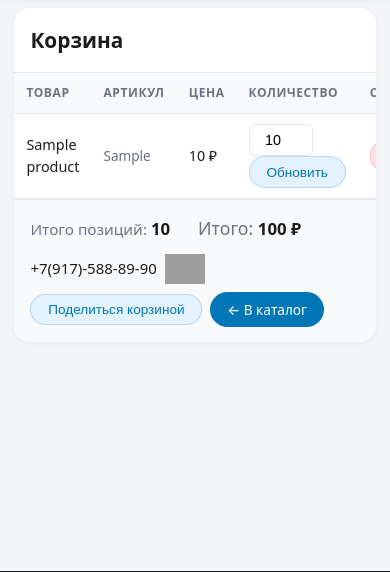
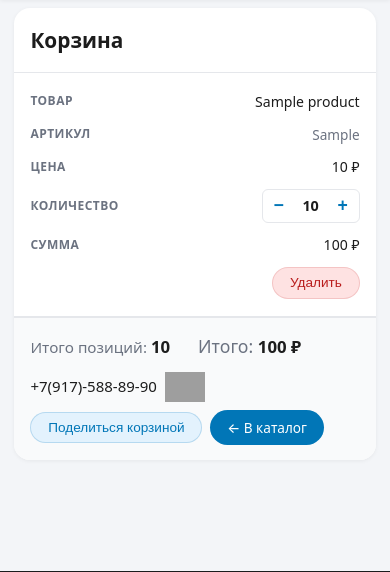
Before and after one commit to DanilaTorubarov/Dima-Site, a Django app: page /cart/ in a window 390 px wide. Shown: the part 131-703 px from the top of the page. Run offline with Django 5.2, Linux system fonts and the light colour scheme; a user stored in the database is signed in; tables that the repository leaves empty hold one stand-in row (values such as "Sample post"); grey boxes are pictures that could not be loaded.

Commit message:
Replace cart quantity input with stepper widget and add mobile layout
- Swap number input + "Обновить" button for −/qty/+ stepper (matches product page style)
- Stepper uses AJAX set_cart_quantity; removing last unit deletes the row live
- Subtotal and total update in-place without page reload
- Cart table renders as labeled cards on mobile (≤768px)

https://claude.ai/code/session_01Mjg4maXRrhbFazDGbUVBAH

```diff
--- a/Shop/static/style.css
+++ b/Shop/static/style.css
@@ -651,6 +651,26 @@ form.inline { display: inline; }
     color: var(--text-main);
 }
 .cart-actions { display: flex; gap: 0.5rem; flex-wrap: wrap; align-items: center;}
+
+/* ── Cart row quantity stepper ───────────────────────────── */
+.cart-row-qty {
+    display: inline-flex;
+    align-items: center;
+    border: 1.5px solid var(--border);
+    border-radius: var(--radius-sm);
+    overflow: hidden;
+    background: var(--bg-surface);
+}
+.cart-row-qty-val {
+    min-width: 2rem;
+    text-align: center;
+    font-size: 0.9rem;
+    font-weight: 600;
+    padding: 0 0.25rem;
+    color: var(--text-main);
+    user-select: none;
+}
+
 .cart-empty {
     padding: 3rem 1.5rem;
     text-align: center;
@@ -1757,12 +1777,44 @@ footer {
     }
 
     .cart-wrap h1 { padding: 1rem; }
-    .cart-table th, .cart-table td { padding: 0.65rem 0.75rem; }
     .cart-footer {
         flex-direction: column;
         align-items: flex-start;
         padding: 0.9rem 1rem;
     }
+
+    /* Cart table → card layout on mobile */
+    .cart-table thead { display: none; }
+    .cart-table,
+    .cart-table tbody,
+    .cart-table tr,
+    .cart-table td { display: block; width: 100%; }
+    .cart-table tr {
+        border-bottom: 2px solid var(--border);
+        padding: 0.75rem 0;
+    }
+    .cart-table tr:last-child { border-bottom: none; }
+    .cart-table td {
+        display: flex;
+        align-items: center;
+        justify-content: space-between;
+        padding: 0.35rem 1rem;
+        border-bottom: none;
+        font-size: 0.88rem;
+    }
+    .cart-table td[data-label]::before {
+        content: attr(data-label);
+        font-size: 0.75rem;
+        font-weight: 700;
+        color: var(--text-muted);
+        text-transform: uppercase;
+        letter-spacing: .04em;
+        flex-shrink: 0;
+        margin-right: 0.75rem;
+    }
+    .cart-table td[data-label=""]::before { display: none; }
+    .cart-table td[data-label=""] { justify-content: flex-end; }
+    .cart-table tr:hover td { background: inherit; }
 
     .auth-card { padding: 1.5rem 1.25rem; }
 
--- a/Shop/templates/main/cart_detail.html
+++ b/Shop/templates/main/cart_detail.html
@@ -19,29 +19,27 @@
                     <th></th>
                 </tr>
             </thead>
-            <tbody>
+            <tbody id="cart-tbody">
                 {% for item in items %}
-                    <tr>
-                        <td>
+                    <tr data-product-pk="{{ item.product.pk }}" data-price="{{ item.product.price|default:'' }}">
+                        <td data-label="Товар">
                             <a href="{% url 'product_detail' item.product.pk %}" style="font-weight:500;">
                                 {{ item.product.name }}
                             </a>
                         </td>
-                        <td style="color:var(--text-muted);font-size:.85rem;">{{ item.product.sku }}</td>
-                        <td>{% if item.product.price %}{{ item.product.price|format_price }}{% else %}—{% endif %}</td>
-                        <td>
-                            {% if user.is_authenticated %}
-                                <form method="post" action="{% url 'update_cart_item' item.id %}" class="inline">
-                                    {% csrf_token %}
-                                    <input type="number" name="quantity" value="{{ item.quantity }}" min="1"
-                                           class="qty-input" style="width:4rem;">
-                                    <button type="submit" class="btn btn-secondary">Обновить</button>
-                                </form>
-                            {% else %}
-                                {{ item.quantity }}
-                            {% endif %}
+                        <td data-label="Артикул" style="color:var(--text-muted);font-size:.85rem;">{{ item.product.sku }}</td>
+                        <td data-label="Цена">{% if item.product.price %}{{ item.product.price|format_price }}{% else %}—{% endif %}</td>
+                        <td data-label="Количество">
+                            <div class="cart-row-qty">
+                                <button class="cart-stepper-btn cart-row-dec" type="button" aria-label="Уменьшить">−</button>
+                                <span class="cart-row-qty-val">{{ item.quantity }}</span>
+                                <button class="cart-stepper-btn cart-row-inc" type="button" aria-label="Увеличить">+</button>
+                            </div>
                         </td>
-                        <td>
+                        <td data-label="Сумма" class="cart-row-subtotal">
+                            {% if item.subtotal %}{{ item.subtotal|format_price }}{% else %}—{% endif %}
+                        </td>
+                        <td data-label="">
                             {% if user.is_authenticated %}
                                 <form method="post" action="{% url 'update_cart_item' item.id %}" class="inline">
                                     {% csrf_token %}
@@ -57,9 +55,9 @@
 
         <div class="cart-footer">
             <div class="cart-total">
-                Итого позиций: <strong>{{ total_items }}</strong>
+                Итого позиций: <strong id="cart-total-items">{{ total_items }}</strong>
                 {% if total_cost %}
-                <span class="cart-total-cost">Итого: <strong>{{ total_cost|format_price }}</strong></span>
+                <span class="cart-total-cost">Итого: <strong id="cart-total-cost">{{ total_cost|format_price }}</strong></span>
                 {% endif %}
             </div>
             <div class="cart-actions">
@@ -137,4 +135,102 @@
     });
 })();
 </script>
+
 {% endblock %}
+
+{% block extra_js %}
+<script>
+(function () {
+    var CSRF = document.querySelector('meta[name="csrf-token"]').content;
+
+    function formatPrice(value) {
+        if (value === null || value === undefined || value === '') return '—';
+        var f = parseFloat(value);
+        if (isNaN(f)) return '—';
+        var whole = Math.floor(f);
+        var frac = Math.round((f - whole) * 100);
+        function fmtWhole(n) {
+            return n.toString().replace(/\B(?=(\d{3})+(?!\d))/g, '\u00a0');
+        }
+        if (frac === 0) {
+            return fmtWhole(whole) + '\u00a0₽';
+        } else {
+            return fmtWhole(whole) + ',' + (frac < 10 ? '0' + frac : frac) + '\u00a0₽';
+        }
+    }
+
+    function updateTotals() {
+        var rows = document.querySelectorAll('#cart-tbody tr');
+        var totalItems = 0;
+        var totalCost = 0;
+        var hasCost = false;
+
+        rows.forEach(function (row) {
+            var qtyEl = row.querySelector('.cart-row-qty-val');
+            var price = row.dataset.price;
+            if (!qtyEl) return;
+            var qty = parseInt(qtyEl.textContent, 10) || 0;
+            totalItems += qty;
+            if (price !== '' && price !== undefined) {
+                totalCost += parseFloat(price) * qty;
+                hasCost = true;
+            }
+        });
+
+        var totalItemsEl = document.getElementById('cart-total-items');
+        var totalCostEl = document.getElementById('cart-total-cost');
+        if (totalItemsEl) totalItemsEl.textContent = totalItems;
+        if (totalCostEl && hasCost) totalCostEl.textContent = formatPrice(totalCost);
+    }
+
+    document.querySelectorAll('#cart-tbody tr').forEach(function (row) {
+        var pk = row.dataset.productPk;
+        var price = row.dataset.price;
+        var dec = row.querySelector('.cart-row-dec');
+        var inc = row.querySelector('.cart-row-inc');
+        var qtyEl = row.querySelector('.cart-row-qty-val');
+        var subtotalCell = row.querySelector('.cart-row-subtotal');
+
+        if (!dec || !inc || !qtyEl) return;
+
+        function setQty(newQty) {
+            fetch('/cart/set/' + pk + '/', {
+                method: 'POST',
+                headers: {
+                    'Content-Type': 'application/x-www-form-urlencoded',
+                    'X-CSRFToken': CSRF,
+                    'X-Requested-With': 'XMLHttpRequest'
+                },
+                body: 'quantity=' + newQty
+            })
+            .then(function (r) { return r.json(); })
+            .then(function (data) {
+                if (data.quantity === 0) {
+                    row.remove();
+                    updateTotals();
+                    if (!document.querySelector('#cart-tbody tr')) {
+                        window.location.reload();
+                    }
+                } else {
+                    qtyEl.textContent = data.quantity;
+                    if (subtotalCell && price !== '') {
+                        subtotalCell.textContent = formatPrice(parseFloat(price) * data.quantity);
+                    }
+                    updateTotals();
+                }
+            });
+        }
+
+        dec.addEventListener('click', function () {
+            var cur = parseInt(qtyEl.textContent, 10) || 1;
+            setQty(Math.max(0, cur - 1));
+        });
+
+        inc.addEventListener('click', function () {
+            var cur = parseInt(qtyEl.textContent, 10) || 0;
+            setQty(cur + 1);
+        });
+    });
+})();
+</script>
+{% endblock %}
```
